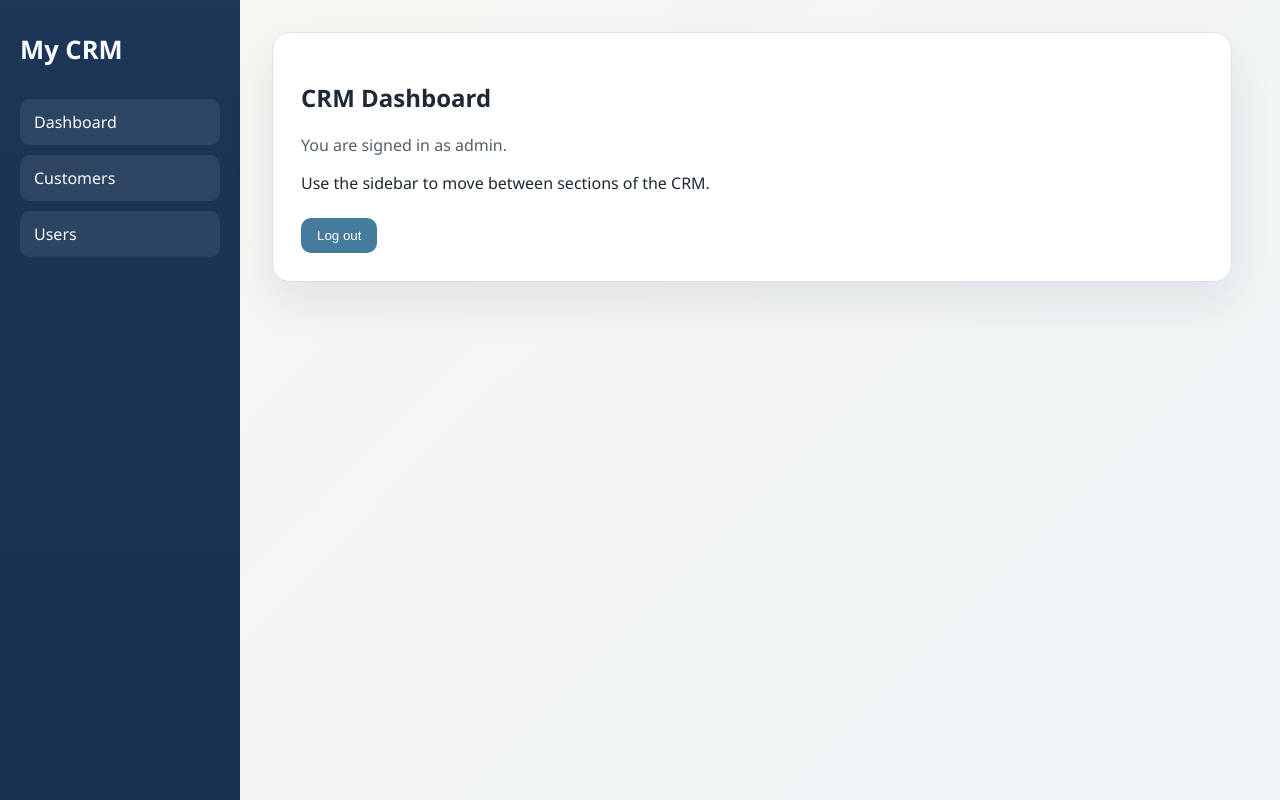
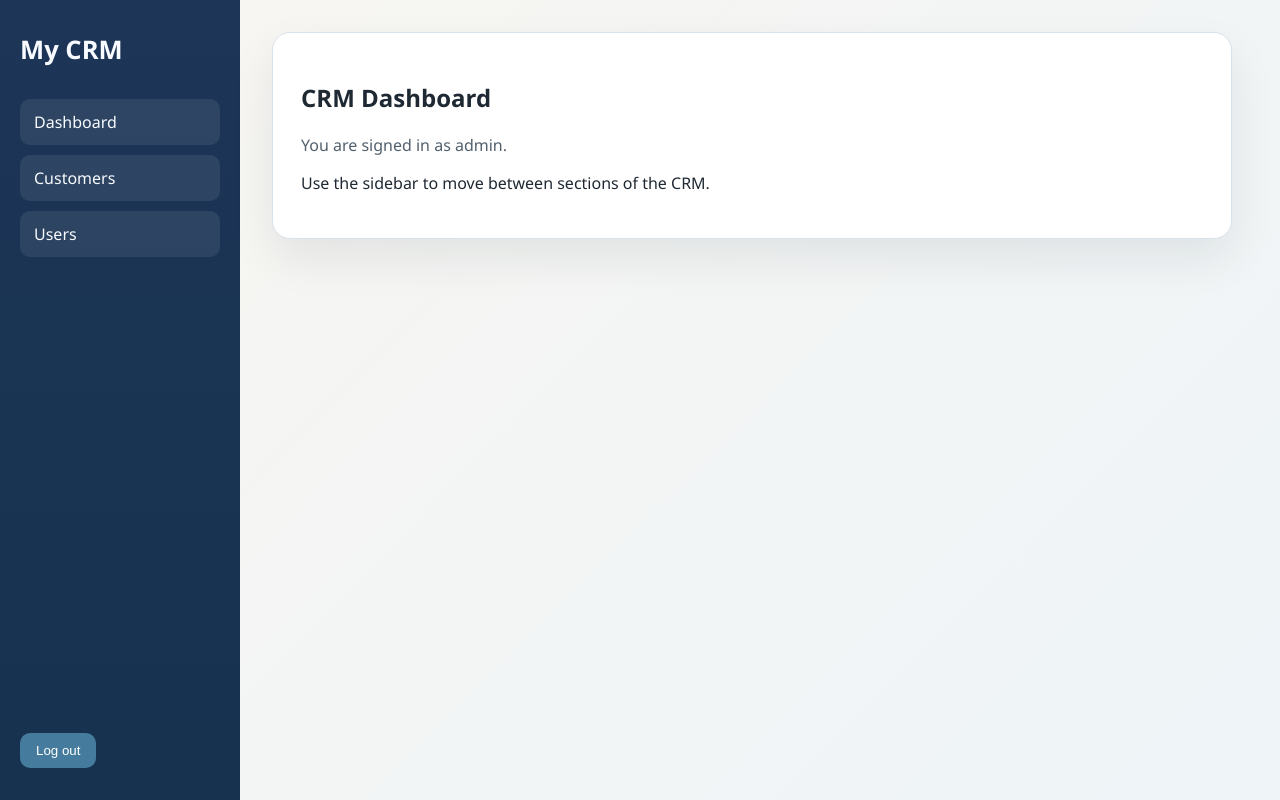
Before and after one commit to matman188/my-crm, a Django app: page / in a window 1280 px wide. Run offline with Django 5.2, Linux system fonts and the light colour scheme; a user stored in the database is signed in.

Commit message:
Move Logout Button

```diff
--- a/crm/templates/crm/base.html
+++ b/crm/templates/crm/base.html
@@ -37,6 +37,8 @@
             padding: 32px 20px;
             background: linear-gradient(180deg, var(--panel) 0%, #16324f 100%);
             color: #f8fbff;
+            display: flex;
+            flex-direction: column;
         }
 
         .brand {
@@ -184,7 +186,8 @@
         }
 
         .logout-form {
-            margin-top: 24px;
+            margin-top: auto;
+            padding-top: 24px;
         }
 
         .button {
@@ -220,6 +223,10 @@
                 <a href="{% url 'customers' %}">Customers</a>
                 <a href="{% url 'users' %}">Users</a>
             </nav>
+            <form class="logout-form" method="post" action="{% url 'logout' %}">
+                {% csrf_token %}
+                <button class="button" type="submit">Log out</button>
+            </form>
         </aside>
 
         <main class="content">
@@ -232,10 +239,6 @@
                     </ul>
                 {% endif %}
                 {% block content %}{% endblock %}
-                <form class="logout-form" method="post" action="{% url 'logout' %}">
-                    {% csrf_token %}
-                    <button class="button" type="submit">Log out</button>
-                </form>
             </section>
         </main>
     </div>
```
